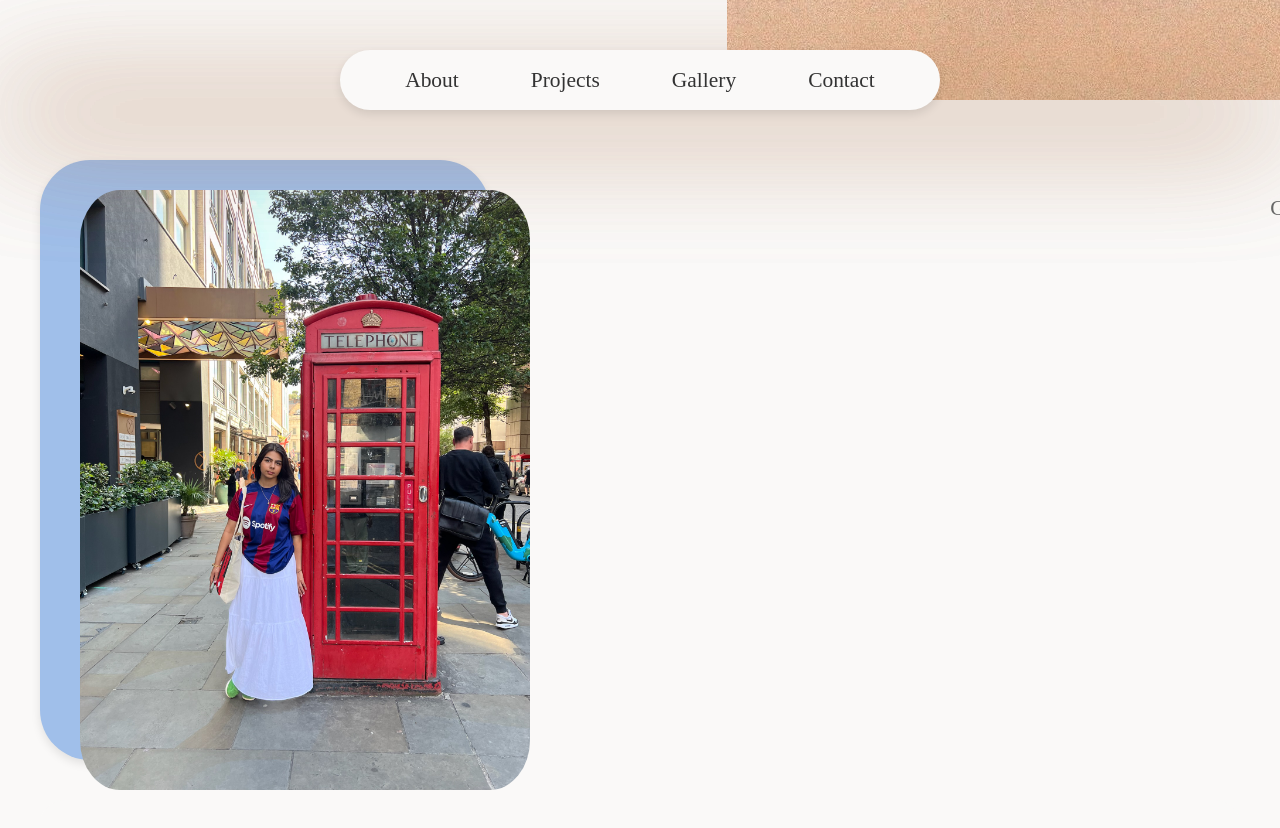
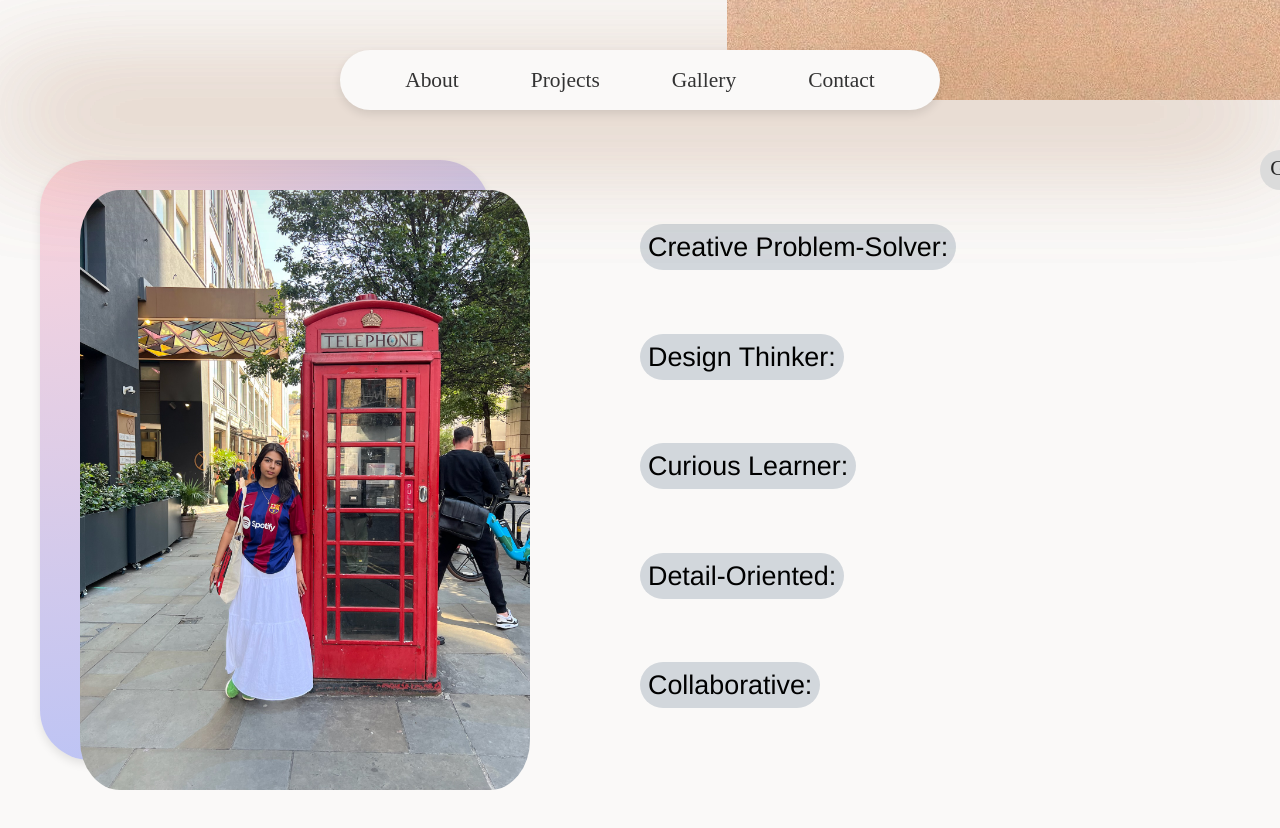
Before and after one commit to priya-singh-14/portfolio, a React (Create React App) app in the folder my-website/: page /about in a window 1280 px wide. Shown: the part 680-1508 px from the top of the page. Built offline with nearby package versions, Linux system fonts and the light colour scheme.

Commit message:
added framer library for transitions, added content to about page

```diff
--- a/my-website/package.json
+++ b/my-website/package.json
@@ -6,6 +6,7 @@
     "@testing-library/jest-dom": "^5.17.0",
     "@testing-library/react": "^13.4.0",
     "@testing-library/user-event": "^13.5.0",
+    "framer-motion": "^11.9.0",
     "react": "^18.3.1",
     "react-dom": "^18.3.1",
     "react-router-dom": "^6.26.2",
--- a/my-website/src/about.css
+++ b/my-website/src/about.css
@@ -11,8 +11,7 @@
 }
 
 .headshot-background {
-    background-color: rgb(160, 191, 234);
-    border-radius: 50px;
+  background: radial-gradient(circle, rgba(255,255,255,0.2) 0%, rgba(0,0,0,0) 70%);    border-radius: 50px;
     width: 450px;
     height: 600px;
     display: flex;
@@ -27,7 +26,7 @@
 a {
     width: 100%;
     text-decoration: none;
-    color: #666;
+    color: #272727;
     margin: 6px;
     text-align: center;
     font-size: 1.34rem;
@@ -35,6 +34,7 @@ a {
 
 .btn-left {
     position: absolute;
+    background-color: #dbdbdb;
     margin-top: 30px;
     left: 1260px;
     width: 80px;
@@ -48,6 +48,7 @@ a {
 
   .btn-right {
     position: absolute;
+    background-color: #dbdbdb;
     margin-top: 30px;
     left: 1400px;
     width: 80px;
@@ -75,7 +76,64 @@ a {
     background-color: #faf9f8;
     border-radius: 50px;
     width: auto;
-    height: 50px;
+    height: 30px;
     display: flex;
     margin: 40px;
   }
+
+  .about-item {
+    display: flex;
+    align-items: center; /* Vertically aligns the text and image */
+    justify-content: space-between; /* Ensures space between the image and the text */
+  }
+
+  .about-img {
+    flex: 1; /* This makes the image section take up one part of the available space */
+  }
+
+  .about-text {
+    flex: 2; /* This makes the text section take up two parts of the available space */
+    padding-top: 50px;
+    padding-left: 90px; /* Adds space between the image and text */
+    font-size: 1.4rem;
+    margin: 20px;
+  }
+
+  .about-text p {
+    margin-bottom: 15px; /* Adds space between paragraphs */
+    line-height: 1.6; /* Adds space between lines within each paragraph */
+  }
+
+
+  .about-text p strong {
+    font-family: Helvetica, sans-serif;
+    font-weight: 230;
+    font-size: larger;
+    background-color: #d2d7dc;
+    border-radius: 40px;
+    padding: 8px;
+  }
+
+  .about-text p strong:hover {
+    transform: font-size(1.04rem);
+    background-color: #c6d6ef;
+    transition: 0.3s ease;
+    cursor: pointer;
+  }
+
+
+  .about-text:hover {
+    transform: font-size(1.04rem);
+  }
+
+  .hidden-text {
+    font-size: 1.7rem;
+    visibility: hidden; /* Hide the non-bold text initially */
+    opacity: 0; /* Set the initial opacity to 0 for a smooth transition */
+    transition: opacity 0.3s ease-in-out; /* Optional: add a transition for smooth fading */
+  }
+
+  strong:hover + .hidden-text {
+    visibility: visible; /* Show the non-bold text on hover */
+    opacity: 1; /* Fade in the non-bold text */
+  }
--- a/my-website/src/about.jsx
+++ b/my-website/src/about.jsx
@@ -2,29 +2,87 @@ import React from 'react';
 import './about.css';
 import hs from './hs.JPG';
 import Header from './header';
-import { useEffect } from 'react';
+import { useEffect, useState } from 'react';
 import resume from './assets/resume.pdf';
-
+import {motion} from 'framer-motion';
 
 const About = () => {
+  const [cursorPos, setCursorPos] = useState({ x: 0, y: 0 });
+  const [colors, setColors] = useState({
+    color1: 'rgba(255, 189, 199, 0.6)',
+    color2: 'rgba(0, 60, 255, 0.3)'
+  });
+
+  // Handle cursor position and change gradient
+  const handleMouseMove = (e) => {
+    setCursorPos({ x: e.clientX, y: e.clientY });
+    // You can add more dynamic color-changing logic here
+    const color1 = `rgba(${Math.floor(e.clientX / 4)}, 0, ${255 - Math.floor(e.clientX / 4)}, 0.6)`;
+    const color2 = `rgba(0, ${Math.floor(e.clientY / 4)}, ${255 - Math.floor(e.clientY / 4)}, 0.3)`;
+    setColors({ color1, color2 });
+  };
+
+  useEffect(() => {
+    window.addEventListener('mousemove', handleMouseMove);
+    return () => {
+      window.removeEventListener('mousemove', handleMouseMove);
+    };
+  }, []);
 
    useEffect(() => {
         window.scrollTo(0, document.body.scrollHeight);
     }, []);
     return (
+
     <header className="about">
       <Header />
+
       <div id="about-section">
-      <div className='btn-left'>
+
+      <motion.div
+        className='btn-left'
+        initial={{ opacity: 0, y: 20 }}
+        animate={{ opacity: 1, y: 0 }}
+        transition={{ duration: 1, delay: 0.1 }}  /* Delayed entry */
+        >
    <a href="https://github.com/priya-singh-14" target="_blank" rel="noopener noreferrer">Github</a>
-   </div>
-   <div className='btn-right'>
+
+   </motion.div>
+
+   <motion.div
+        className='btn-right'
+        initial={{ opacity: 0, y: 20 }}
+        animate={{ opacity: 1, y: 0 }}
+        transition={{ duration: 1, delay: 0.1 }}  /* Delayed entry */
+        >
    <a href={resume} target="_blank" rel="noopener noreferrer">Resume</a>
-   </div>
-    <div className="headshot-background">
-    <div className='headshot'>
+   </motion.div>
+
+   <div className='about-item'>
+
+  <div className='about-img'>
+    <div className="headshot-background" style={{
+        background: `radial-gradient(circle at ${cursorPos.x}px ${cursorPos.y}px, ${colors.color1}, ${colors.color2})`
+      }}>
+      <div className='headshot'>
         <img src={hs} alt='headshot'></img>
-   </div>
+      </div>
+    </div>
+  </div>
+
+  <motion.div
+        className='about-text'
+        initial={{ opacity: 0, y: 50 }}
+        animate={{ opacity: 1, y: 0 }}
+        transition={{ duration: 1, delay: 0.5 }}  /* Delayed entry */
+>
+  <p><strong>Creative Problem-Solver:</strong> <span className="hidden-text">Tackling challenges with creativity and logic</span></p>
+  <p><strong>Design Thinker:</strong> <span className="hidden-text">Bridging the gap between functionality and aesthetics</span></p>
+  <p><strong>Curious Learner:</strong> <span className="hidden-text">Constantly exploring and experimenting with new technologies</span></p>
+  <p><strong>Detail-Oriented:</strong> <span className="hidden-text">Focused on the small touches that make a big impact</span></p>
+  <p><strong>Collaborative:</strong> <span className="hidden-text">Bringing projects to life through discussion and ideation</span></p>
+  </motion.div>
+
    </div>
 
    </div>
--- a/my-website/src/aura.jsx
+++ b/my-website/src/aura.jsx
@@ -5,7 +5,7 @@ const Aura = () => {
   const [cursorPos, setCursorPos] = useState({ x: 0, y: 0 });
   const [colors, setColors] = useState({
     color1: 'rgba(255, 189, 199, 0.6)',
-    color2: 'rgba(0, 255, 26, 0.3)'
+    color2: 'rgba(0, 60, 255, 0.3)'
   });
 
   // Handle cursor position and change gradient
--- a/my-website/src/header.jsx
+++ b/my-website/src/header.jsx
@@ -2,16 +2,29 @@ import React from 'react';
 import './header.css';
 import bo from './bo.jpg';
 import HomeButton from './homebutton';
+import {motion} from 'framer-motion';
 
 const Header = () => {
   return (
     <header className="header">
     <HomeButton />
       <div className='text-section'>
-      <div className='large'>
+      <motion.div
+        className='large'
+        initial={{ opacity: 0, y: 20 }}
+        animate={{ opacity: 1, y: 0 }}
+        transition={{ duration: 1, delay: 0.1 }}  /* Delayed entry */
+        >
       <p>Hi, I’m Priya. </p>
-      </div>
+      </motion.div>
+
+      <motion.div
+        initial={{ opacity: 0, y: 20 }}
+        animate={{ opacity: 1, y: 0 }}
+        transition={{ duration: 1, delay: 0.7 }}  /* Delayed entry */
+        >
       <p>Developer & Designer. Computer Science and Design Major at Northeastern University.</p>
+      </motion.div>
      </div>
      <div className='img-section'>
      <img src={bo} alt="img"></img>
--- a/my-website/src/navbar.jsx
+++ b/my-website/src/navbar.jsx
@@ -1,6 +1,7 @@
 import { Link } from 'react-router-dom';
 import React, { useState } from "react";
 import './navbar.css';
+import {motion} from 'framer-motion';
 
 function Navbar() {
   const [contactText, setContactText] = useState("Contact");
@@ -26,7 +27,12 @@ function Navbar() {
   };
 
   return (
-    <div className="navbar">
+      <motion.div
+      className="navbar"
+        initial={{ opacity: 0, y: 20 }}
+        animate={{ opacity: 1, y: 0 }}
+        transition={{ duration: 1, delay: 0.7 }}  /* Delayed entry */
+        >
       <div className="ellipse-background">
         <ul className="nav-links">
           <li><Link to="/about">About</Link></li>
@@ -38,7 +44,7 @@ function Navbar() {
           </li>
         </ul>
       </div>
-    </div>
+      </motion.div>
   );
 }
 
```
Also changed, not shown: 1 other file (tests, documents, lock files or other folders).
